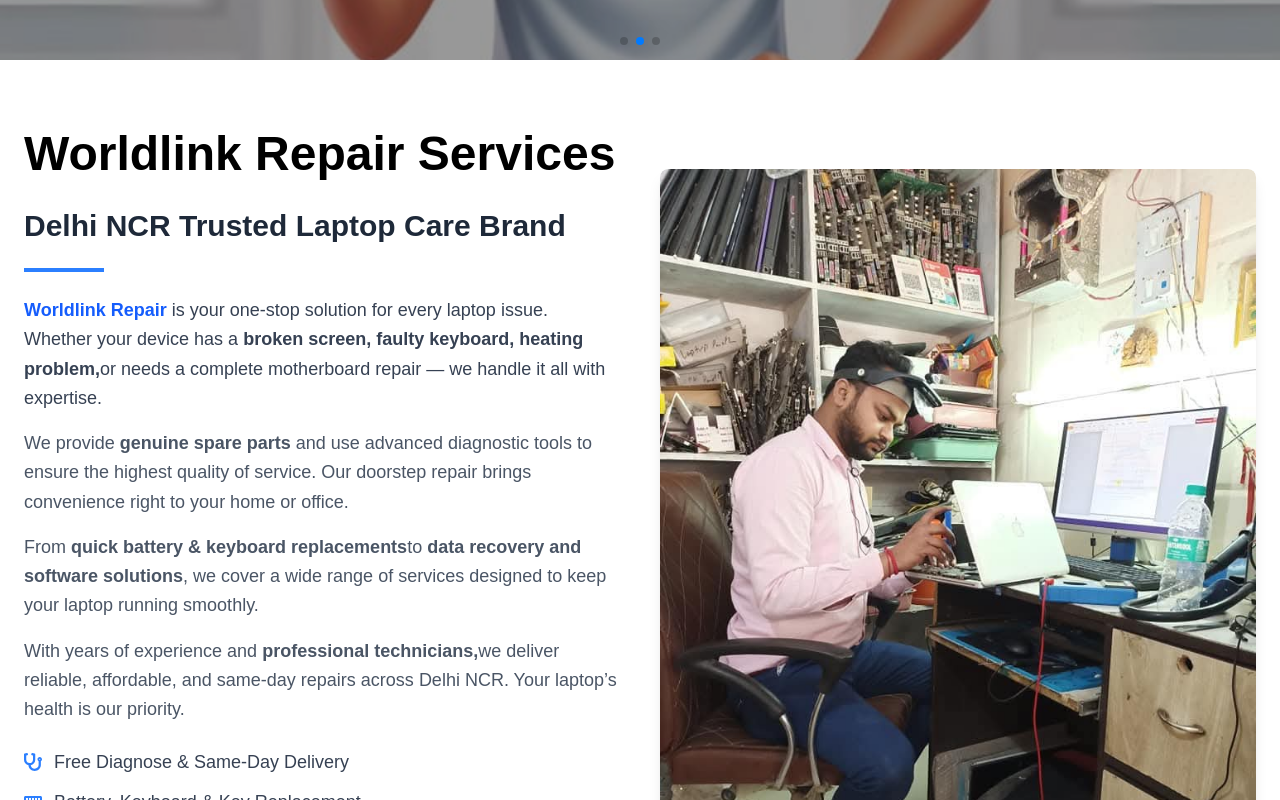
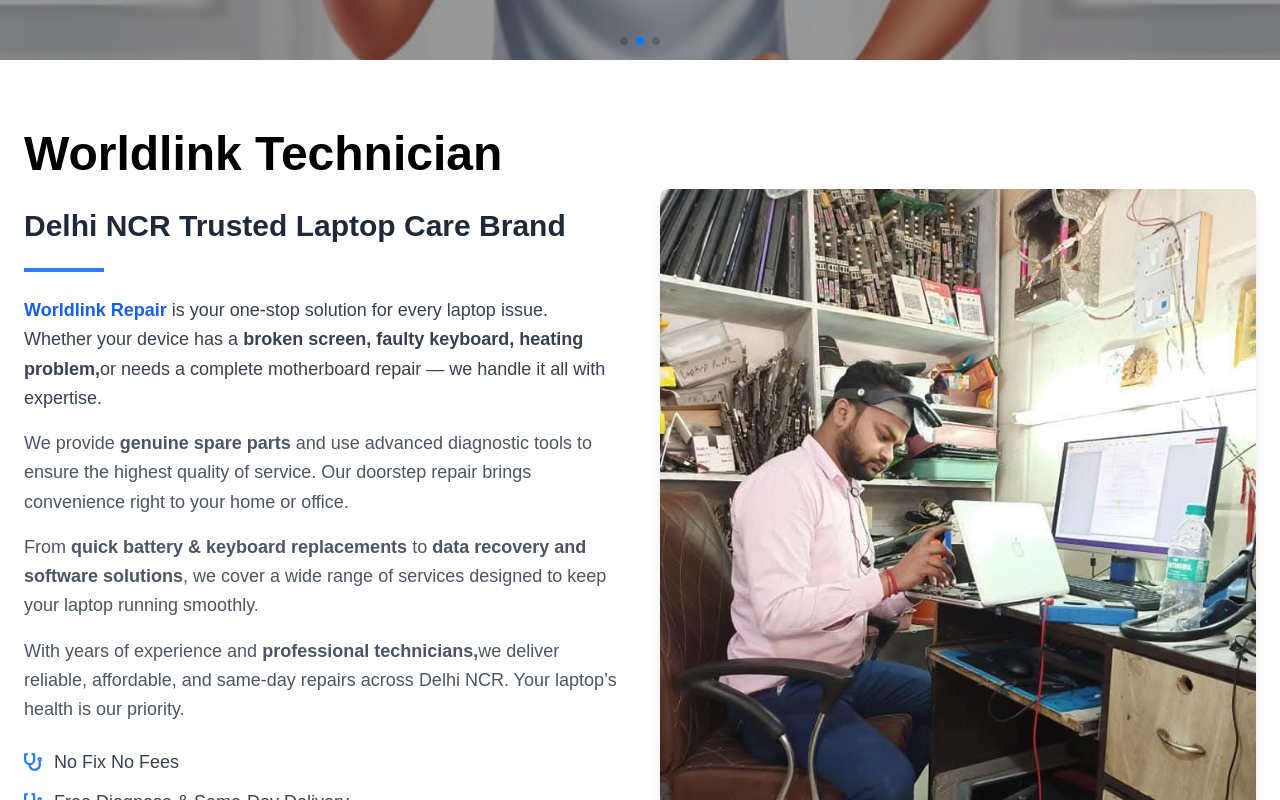
Before and after one commit to addisingh2022/worldlink-website, a Next.js app: page / in a window 1280 px wide. Shown: the part 500-1300 px from the top of the page. Built offline with nearby package versions, Linux system fonts and the light colour scheme.

Commit message:
Updated Footer, IntroSection and Testimonials

```diff
--- a/src/components/Footer/Footer.tsx
+++ b/src/components/Footer/Footer.tsx
@@ -85,7 +85,7 @@
 
       {/* Bottom Copyright */}
       <div className="border-t border-gray-700 mt-10 pt-5 text-center text-sm text-gray-400">
-        <p>© {new Date().getFullYear()} Worldlink Repair - All Rights Reserved.</p>
+        <p>© {new Date().getFullYear()} Worldlink Technician - All Rights Reserved.</p>
         <p className="mt-2 flex items-center justify-center gap-2 text-gray-400">
           Developed with <FaHeart className="text-red-500" /> by{" "}
           <a
--- a/src/components/IntroSection/IntroSection.tsx
+++ b/src/components/IntroSection/IntroSection.tsx
@@ -32,7 +32,7 @@
         {/* Text Section */}
         <div className="text-center md:text-left">
           <h1 className="text-4xl md:text-5xl font-extrabold text-black mb-6 leading-tight">
-            Worldlink Repair Services
+            Worldlink Technician
           </h1>
 
           <h2 className="text-2xl md:text-3xl font-semibold text-gray-800 mb-6">
@@ -55,8 +55,8 @@
           </p>
 
           <p className="text-gray-600 mb-4 leading-relaxed text-lg">
-            From <span className="font-semibold">quick battery & keyboard replacements</span>
-             to <span className="font-semibold">data recovery and software solutions</span>,
+            From <span className="font-semibold">quick battery & keyboard replacements</span>{" "}
+            to <span className="font-semibold">data recovery and software solutions</span>,
             we cover a wide range of services designed to keep your laptop running smoothly.
           </p>
 
@@ -70,13 +70,16 @@
           {/* Features List */}
           <ul className="space-y-3 text-gray-700 text-base md:text-lg">
             <li className="flex items-center gap-3">
+              <FaStethoscope className="text-blue-500" /> No Fix No Fees
+            </li>
+            <li className="flex items-center gap-3">
               <FaStethoscope className="text-blue-500" /> Free Diagnose & Same-Day Delivery
             </li>
             <li className="flex items-center gap-3">
               <FaKeyboard className="text-blue-500" /> Battery, Keyboard & Key Replacement
             </li>
             <li className="flex items-center gap-3">
-              <FaTruck className="text-blue-500" /> Free Pick & Drop in Noida & Nearby Areas
+              <FaTruck className="text-blue-500" /> Pick & Drop in Noida & Nearby Areas
             </li>
             <li className="flex items-center gap-3">
               <FaShieldAlt className="text-blue-500" /> Genuine Parts with 30 Days Warranty
```
Also changed, not shown: src/components/Testimonials/Testimonials.tsx (+0 -149 lines).
